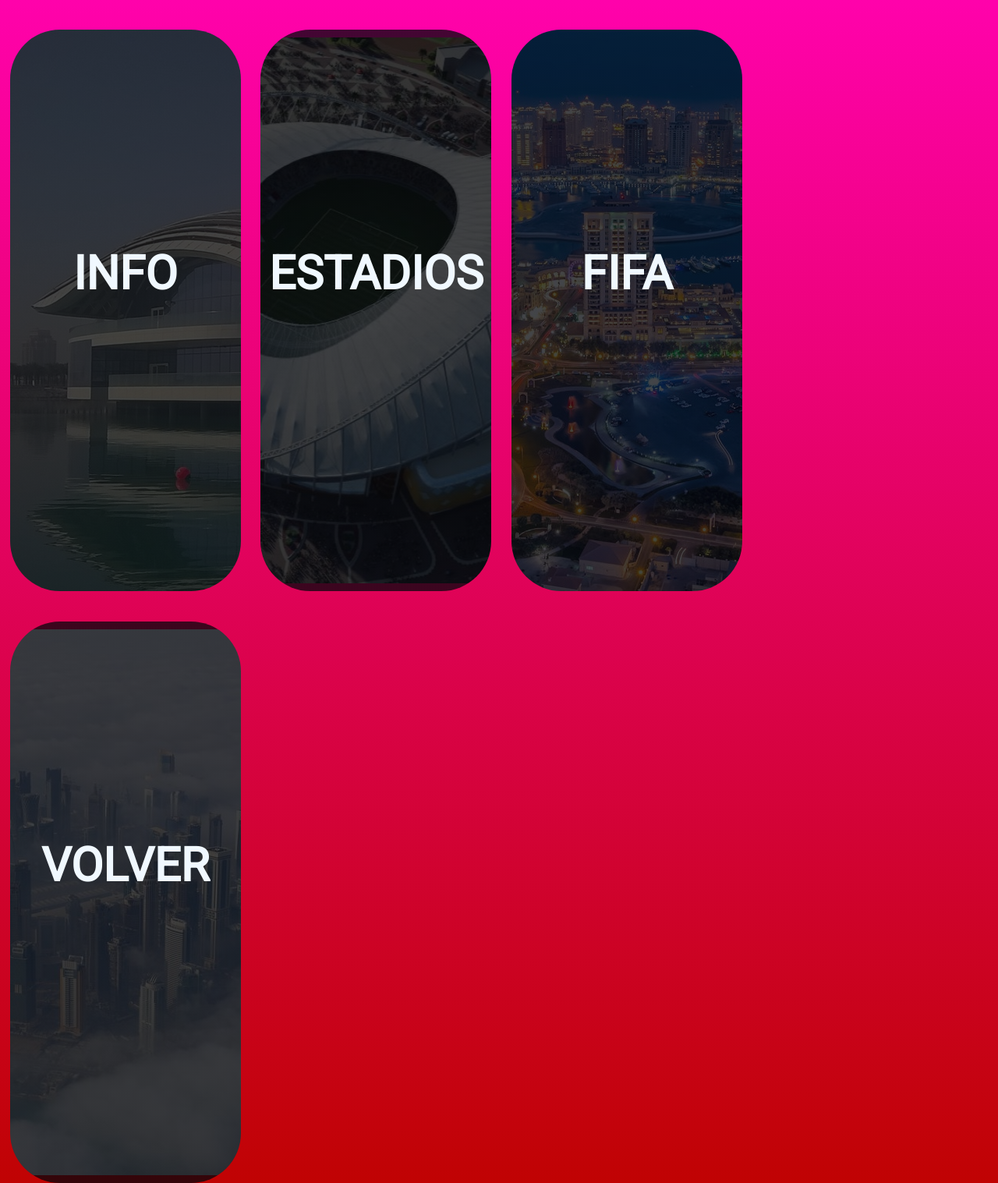
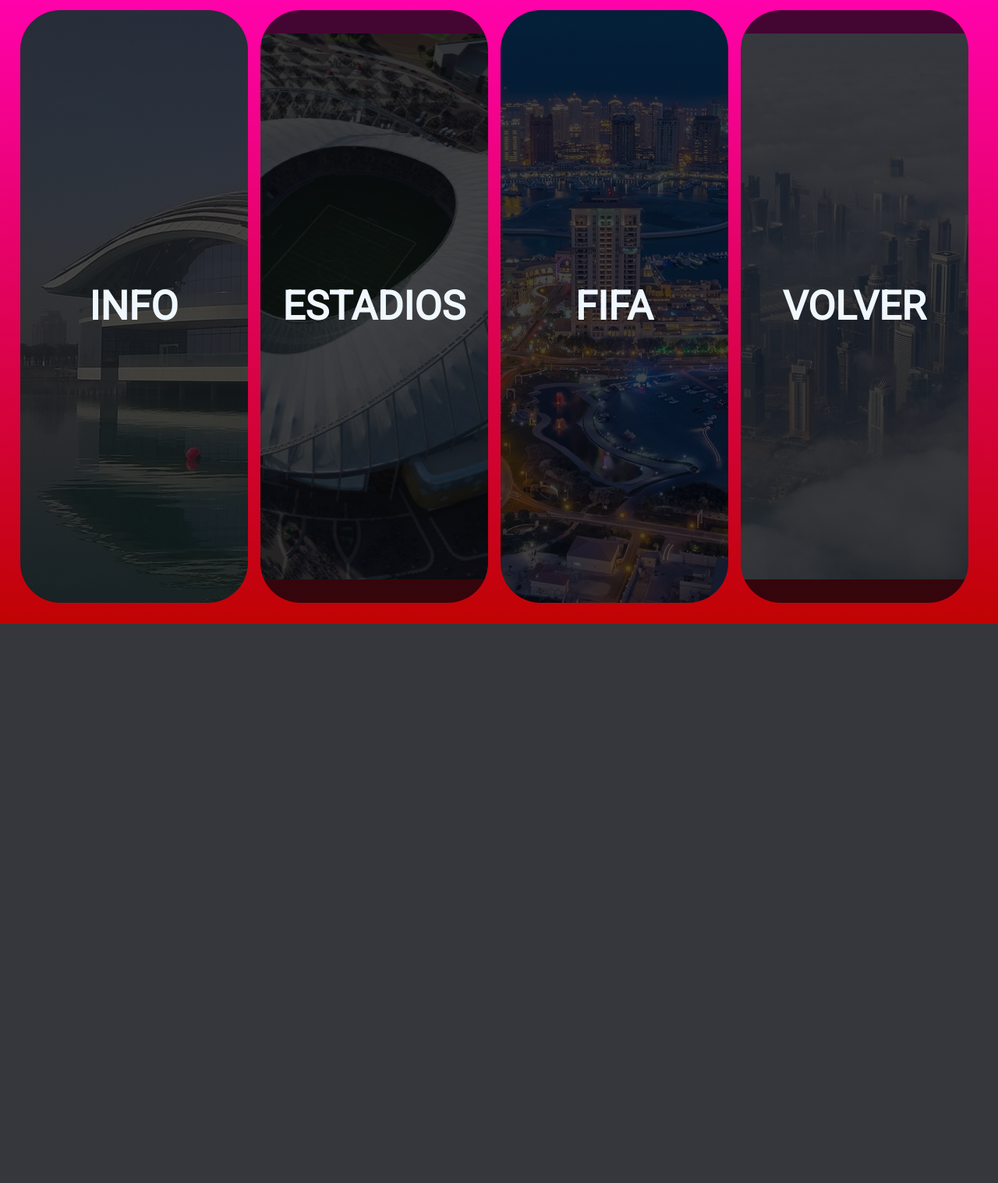
Before and after one commit to FeduuML/qatarclic, a PHP site: page /qatarclic/main/sobreqatar/sobreqatar.php in a window 1280 px wide. Shown: the whole page at 78% size. After the commit the page ends 800 px from the top, so only its background shows below. Run offline with PHP 8.4, Linux system fonts and the light colour scheme.

Commit message:
Trabajo realizado el 27/10/2022

```diff
--- a/main/sobreqatar/SobreQatar.css
+++ b/main/sobreqatar/SobreQatar.css
@@ -1,64 +1,68 @@
 *{
-    text-decoration: none;
+    padding: 0px;
+ 	margin: 0px;
+ 	box-sizing: border-box;
+    text-decoration:none;
     color:aliceblue;
 }
+
 body{
-    margin: 0;
+    width:100%;
     background:linear-gradient(rgb(255, 2, 171), rgb(192, 3, 3));
 }
 
+.container{
+    width:95%;
+    height:95%;
+    margin-top:1%;
+    margin-left:2%;
+    display:grid;
+    grid-template-columns:repeat(4, 1fr);
+    gap:1em;
+}
+
 /*----cajas de seleccion-----*/
-.box
-{
-	align-items: top;
-    justify-content: center;
-    margin-top: 3%;
-    margin-left:1%;
-    margin-right: 1%;
-	display:grid;
-    height: 90%;
-    width: 20%;
-	padding:0 20px;
-    float: left;
-    text-align: center;
-	line-height:50px;
-    font-size: 250%;
-	font-family:'Roboto';
-    color:aliceblue;
-	color:rgb(255, 255, 255);
+
+.box{
+    width:100%;
+    height:auto;
 	transition:500ms;
-    border-radius: 4rem;
+    border-radius:4vw;
+    display:table;
+}
 
-
-}
 .box:hover{
     background:black;
 	border-radius:50px;
 	color:white;
     transition: 500ms;
     transform: scale(0.9);
+    filter: brightness(0.8);
 	cursor:pointer;
+}
 
+.label{
+    text-align:center;
+    font-size:4vw;
+    font-family:'Roboto';
+    display:table-cell;
+    vertical-align: middle;
 }
-.box h1
-{
-    text-align: center;
-    margin-top: 18rem ;
-    text-decoration:none;
 
+/*-------fotos cajas seleccion-------*/
 
-}
-/*-------fotos cajas seleccion-------*/
 #box1{
     background: linear-gradient(rgba(5,7,12,0.75),rgba(5,7,12,0.75)),url(photos/qatar2.jpg) no-repeat;
 }
+
 #box2{
     background: linear-gradient(rgba(5,7,12,0.75),rgba(5,7,12,0.75)),url(photos/qatar4.jpg) no-repeat center;
 }
+
 #box3{
     background: linear-gradient(rgba(5,7,12,0.75),rgba(5,7,12,0.75)),url(photos/qatar3.jpg) no-repeat center;
+}
 
-}
 #box4{
     background: linear-gradient(rgba(5,7,12,0.75),rgba(5,7,12,0.75)),url(photos/qatar.jpg) no-repeat center;
 }
--- a/main/sobreqatar/SobreQatar.php
+++ b/main/sobreqatar/SobreQatar.php
@@ -17,7 +17,6 @@
 <html>
     <head>
         <link href="SobreQatar.css" rel="stylesheet" type="text/css">
-        <link href="../../styles/header.css" rel="stylesheet" type="text/css">
         <link rel="preconnect" href="https://fonts.googleapis.com">
         <link rel="preconnect" href="https://fonts.gstatic.com" crossorigin>
         <link href="https://fonts.googleapis.com/css2?family=Permanent+Marker&display=swap" rel="stylesheet">
@@ -31,61 +30,43 @@
     </head>
 
     <body>
-        <section>
-            <div class="box" id="box1">
-            <a href="https://www.datosmundial.com/asia/catar/index.php" target="blank">
-                <h1>INFO</h1> </a>
+        <div class="container">
+            <div class="box" id="box1" onclick="info()">
+                <h1 class="label">INFO</h1>
             </div>
 
-            <div class="box" id="box2" onclick="estadio()" class="responsive">
-                <h1>ESTADIOS</h1>
+            <div class="box" id="box2" onclick="estadio()">
+                <h1 class="label">ESTADIOS</h1>
             </div>
 
-            <div class="box" id="box3" >
-                <a href="https://www.fifa.com/es" target="blank">
-                <h1>FIFA</h1> </a>
+            <div class="box" id="box3" onclick="fifa()">
+                <h1 class="label">FIFA</h1>
             </div>
 
-            <div class="box" id="box4">
-                <a href="../../index.php">
-                <h1>VOLVER</h1></a>
+            <div class="box" id="box4" onclick="volver()">
+                <h1 class="label">VOLVER</h1>
             </div>
-
-        </section>
+        </div>
     </body>
 </html>
+
 <script src="../../js/scroll.js"></script>
 <script src="../../js/index.js"></script>
+
 <script>
-    function SobreQatar(){
-        window.location.href="SobreQatar.php";
-    }
-
-    function calendario(){
-        window.location.href="../calendario/calendario.php";
-    }
-
-    function selections(){
-        window.location.href="../grupos/selections.php";
+    function info(){
+        window.open('https://www.datosmundial.com/asia/catar/index.php', '_blank');
     }
 
     function estadio(){
         window.location.href="estadios/estadios.php";
     }
 
-    function perfil(){
-        window.location.href="estadios/estadios.php";
+    function fifa(){
+        window.open('https://www.fifa.com/es', '_blank');
     }
 
-    function mundialito(){
-        window.location.href="../mundialito/mundialito.php";
-    }
-
-    function community(){
-        window.location.href="../community/community.php";
-    }
-
-    function notlogged(){
-        window.location.href="../../account/login.php";
+    function volver(){
+        window.location.href="../../index.php";
     }
 </script>
```
Also changed, not shown: main/mundialito/mundialito.css (+17 -20 lines), main/mundialito/mundialito.php (+17 -1 lines).
